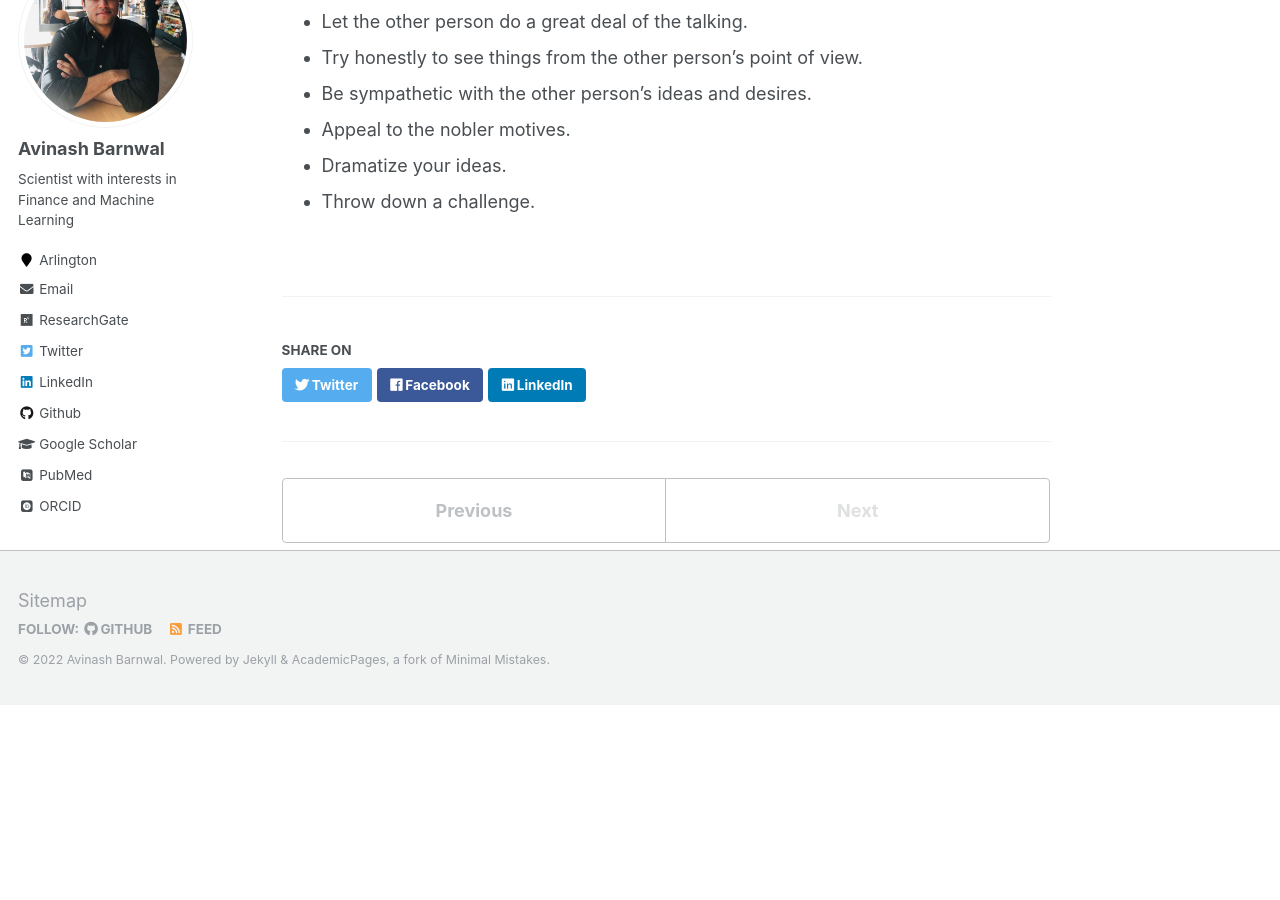
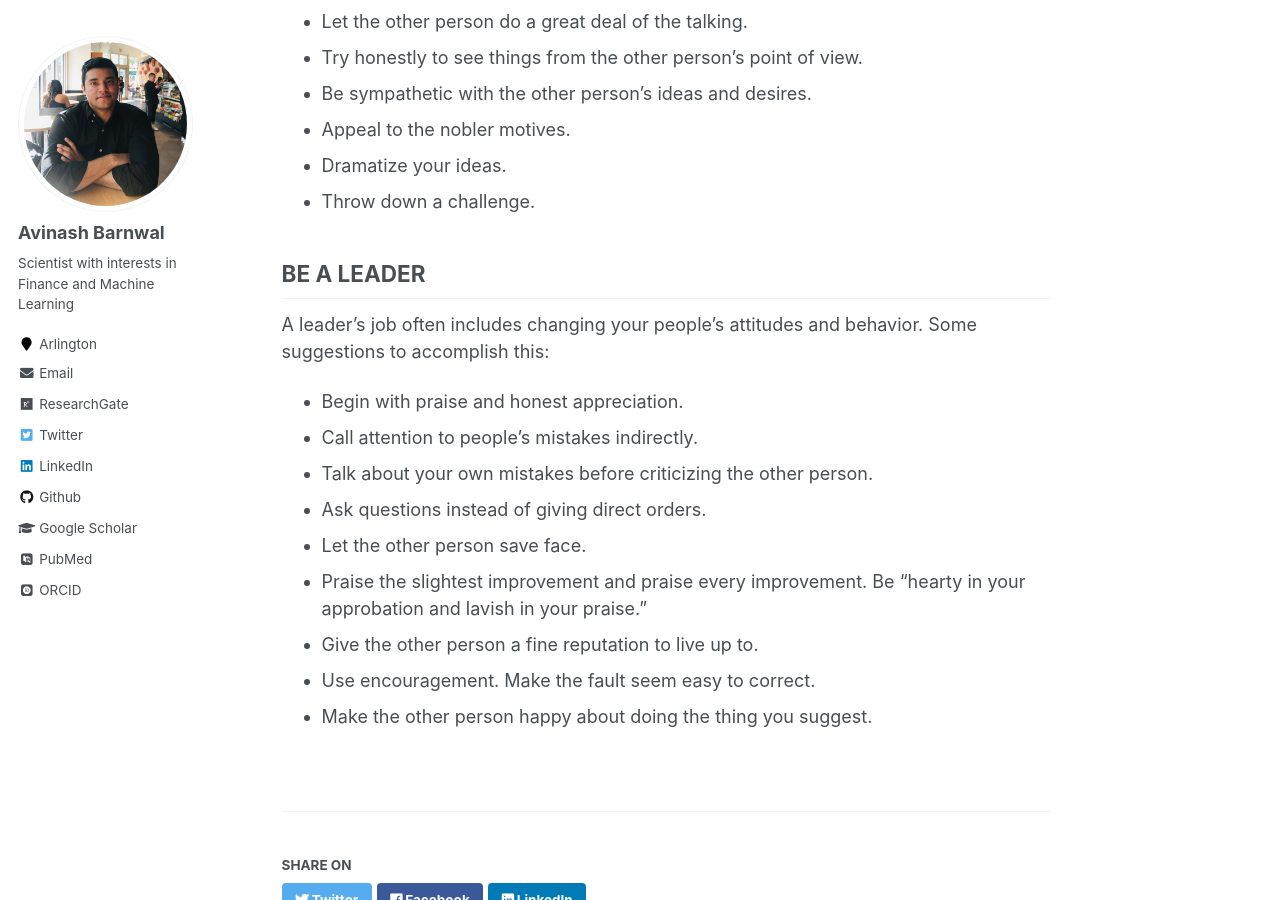
Before and after one commit to avinashbarnwal/avinashbarnwal.github.io, a Jekyll site: the page built from _books/how_to_win_friends_influence_ppl.md, in a window 1280 px wide and 900 px high, scrolled down 825 px. Built offline with Jekyll 4.4.1, drawn with Linux system fonts in a browser that asks for light colours; some web fonts are replaced; before the commit the page ends 1530 px from its top, so only the background shows below that.

Commit message:
Update how_to_win_friends_influence_ppl.md

```diff
--- a/_books/how_to_win_friends_influence_ppl.md
+++ b/_books/how_to_win_friends_influence_ppl.md
@@ -26,3 +26,15 @@
 - Appeal to the nobler motives.
 - Dramatize your ideas.
 - Throw down a challenge.
+
+## BE A LEADER
+A leader’s job often includes changing your people’s attitudes and behavior. Some suggestions to accomplish this:
+- Begin with praise and honest appreciation.
+- Call attention to people’s mistakes indirectly.
+- Talk about your own mistakes before criticizing the other person.
+- Ask questions instead of giving direct orders.
+- Let the other person save face.
+- Praise the slightest improvement and praise every improvement. Be “hearty in your approbation and lavish in your praise.”
+- Give the other person a fine reputation to live up to.
+- Use encouragement. Make the fault seem easy to correct.
+- Make the other person happy about doing the thing you suggest.
```
